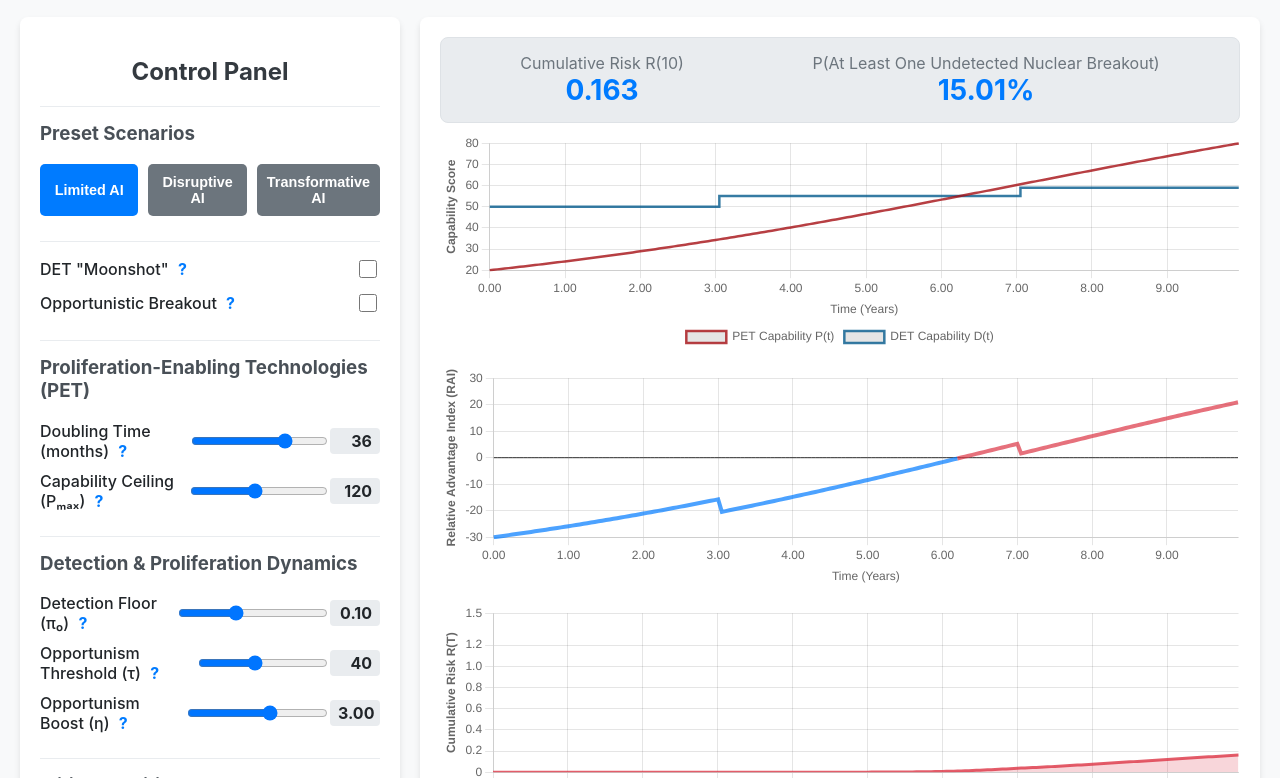
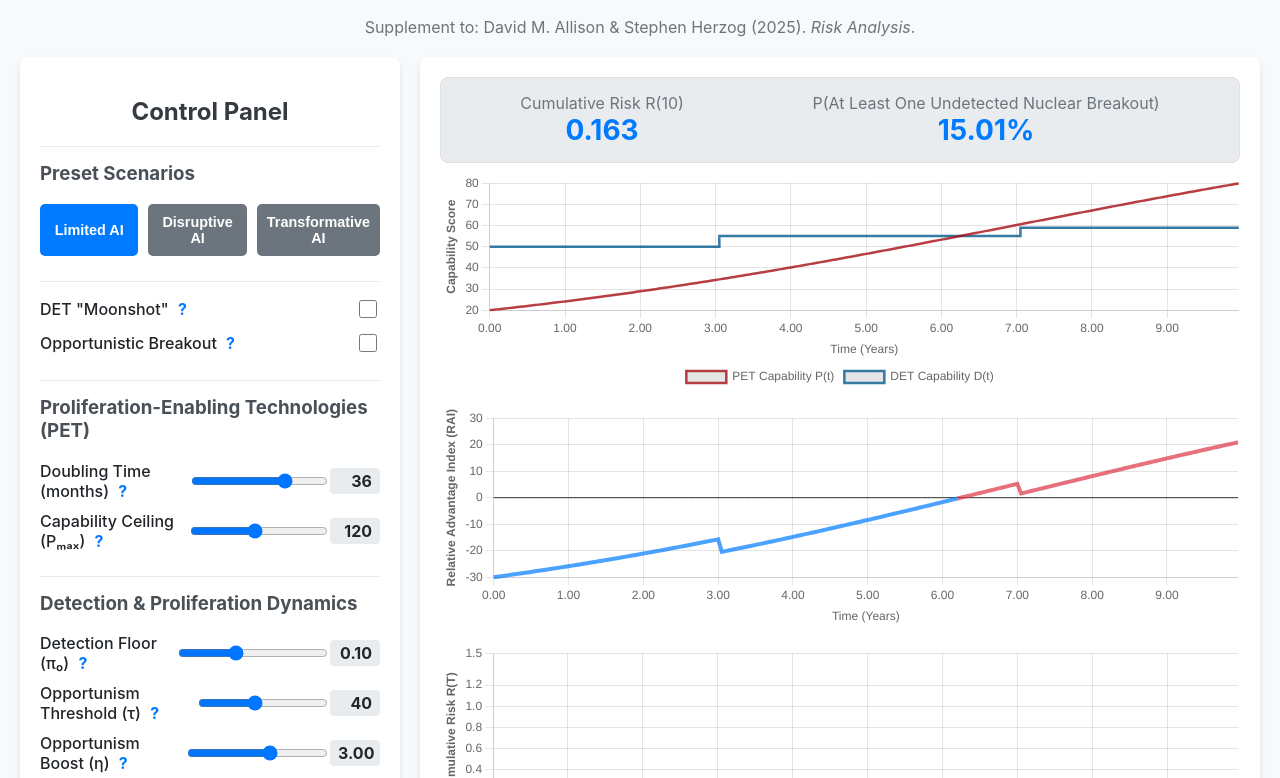
Before and after one commit to david-m-allison/ProliferationSimulation, a plain HTML site: page index.html in a window 1280 px wide. Shown: the part 108-886 px from the top of the page. Drawn offline with nearby package versions, Linux system fonts and the light colour scheme.

Commit message:
Update index.html

```diff
--- a/index.html
+++ b/index.html
@@ -220,6 +220,8 @@
     <header>
         <h1>The Technological Arms Race for Nuclear (In)visibility</h1>
         <p class="subtitle">An Interactive Simulation Model</p>
+                <p class="subtitle">Supplement to: David M. Allison & Stephen Herzog (2025). <i>Risk Analysis</i>.</p>
+
     </header>
 
     <div class="container">
```
